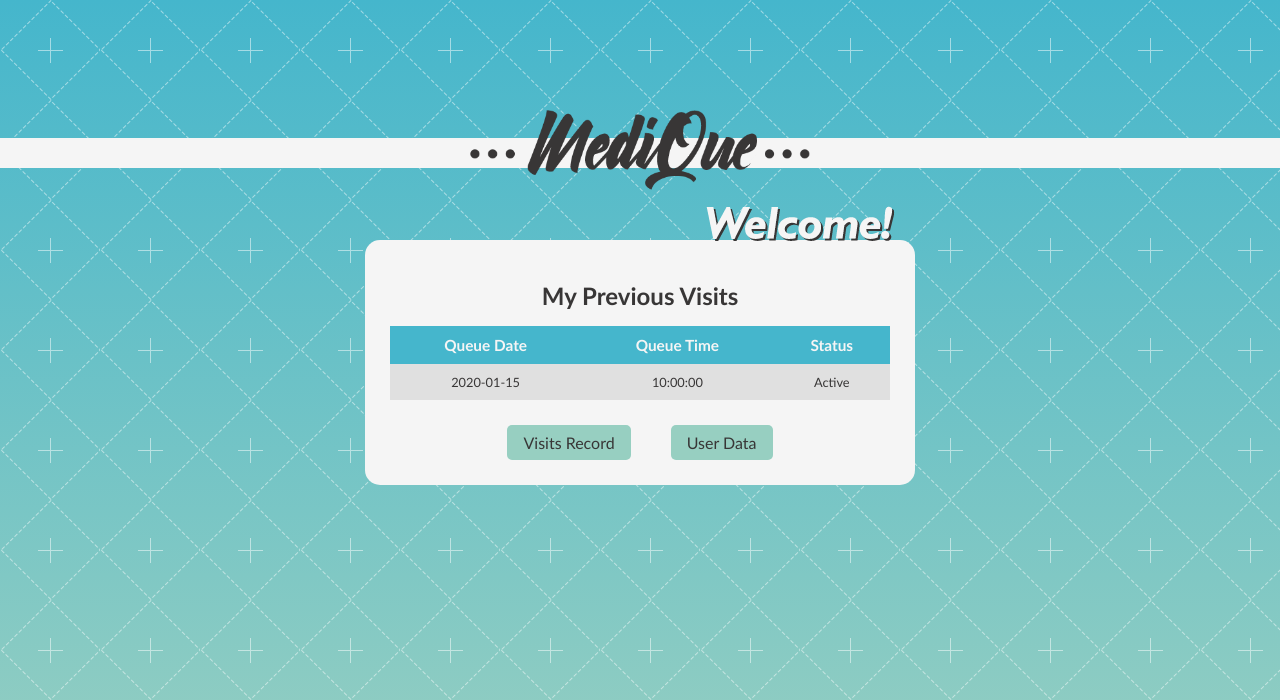
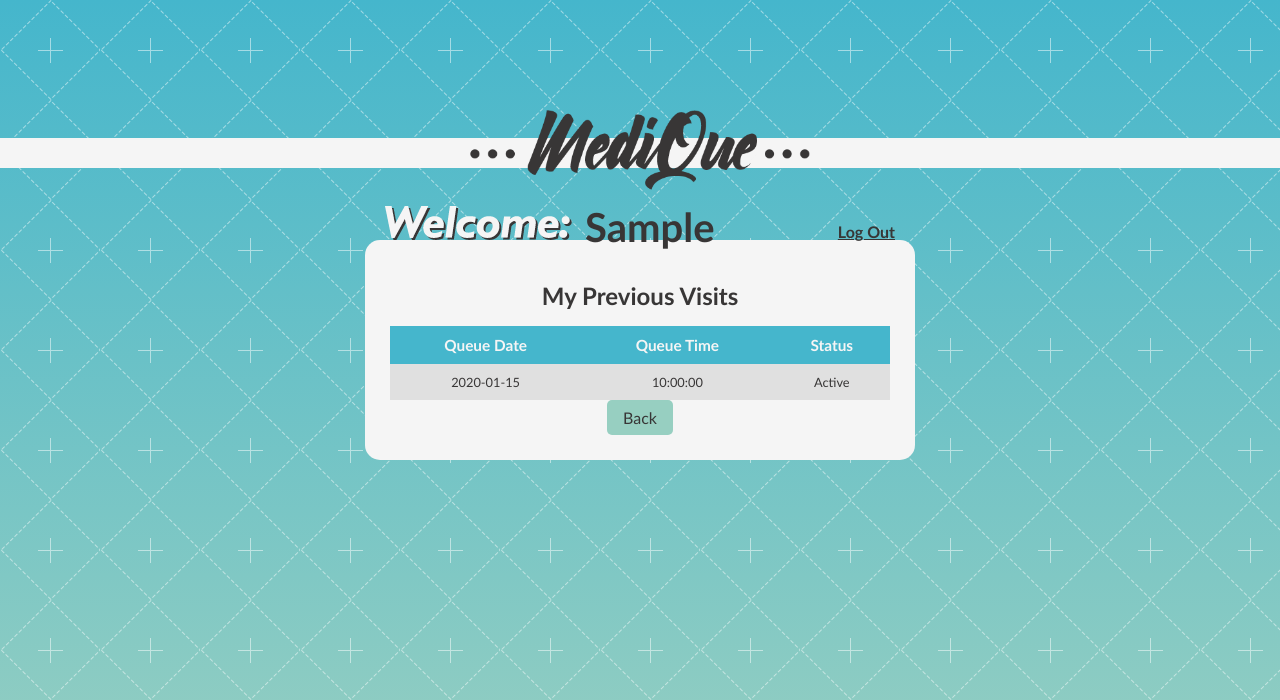
Before and after one commit to CharanElam/CIS245_UFV, a PHP site: page /patient_records.php in a window 1280 px wide. Shown: the top 700 px of the page. Run offline with PHP 8.4, Linux system fonts and the light colour scheme; the visitor is signed in with stand-in values (Sample User, id 1); tables that the repository leaves empty hold one stand-in row (values such as "Sample post").

```diff
--- a/patient_records.php
+++ b/patient_records.php
@@ -5,8 +5,21 @@ if (!isset($_SESSION['patient_id'])) {
     header("Location: index.php");
     exit();
 }
+$patient_id = $_SESSION['patient_id'];
 
-$user_id = $_SESSION['patient_id'];
+$select_query_patient = "SELECT patient_first_name, patient_last_name
+                         FROM patients WHERE patient_id = $patient_id";
+$result_patient = mysqli_query($conn, $select_query_patient);
+
+if (!$result_patient) {
+    die("Query failed: " . mysqli_error($conn));
+}
+
+$patient = mysqli_fetch_assoc($result_patient);
+$patient_first_name = $patient['patient_first_name'];
+$patient_full_name = $patient['patient_first_name'] . ' ' . $patient['patient_last_name'];
+
+
 ?>
 
 <html lang="en">
@@ -29,8 +42,12 @@ $user_id = $_SESSION['patient_id'];
             <main>
                 <div class="content-container">
                     <div class="table-wrapper">
-                        <img src="welcome_header.png" alt="Welcome" class="image-top-right">
+                        <img src="welcome_name.png" alt="Welcome" class="image-top-left">
+                        <h3 class="text-name-left"><?php echo $patient_first_name; ?></h3>
+                        <a href="logout.php" class="text-logout-right">Log Out</a>
+
                         <div class="table-container">
+                            <table>
                             <h1>My Previous Visits</h1>
                                 <?php
                                 //getting information from two tables using join
@@ -39,13 +56,12 @@ $user_id = $_SESSION['patient_id'];
                                             q.queue_time,
                                             q.status
                                         FROM queue q
-                                        WHERE patient_id = $user_id
+                                        WHERE patient_id = $patient_id
                                         ORDER BY q.queue_date DESC, q.queue_time ASC";
 
                                 $result = $conn->query($sql);
 
                                 if($result->num_rows > 0){
-                                    echo '<table class="sticky-table">';
                                     echo "<tr>
                                             <th>Queue Date</th>
                                             <th>Queue Time</th>
@@ -66,12 +82,10 @@ $user_id = $_SESSION['patient_id'];
 
                                 $conn->close();
                                 ?>
-                            <div class="hori-button-container">
-                                <a href="records.php">
-                                    <button class="button-small">Visits Record</button>
-                                </a>
-                                <a href="userdata.php">
-                                    <button class="button-small">User Data</button>
+                            </table>
+                            <div>
+                                <a href="patient_dashboard.php">
+                                    <button class="button-small">Back</button>
                                 </a>
                             </div>
                         </div>
```
